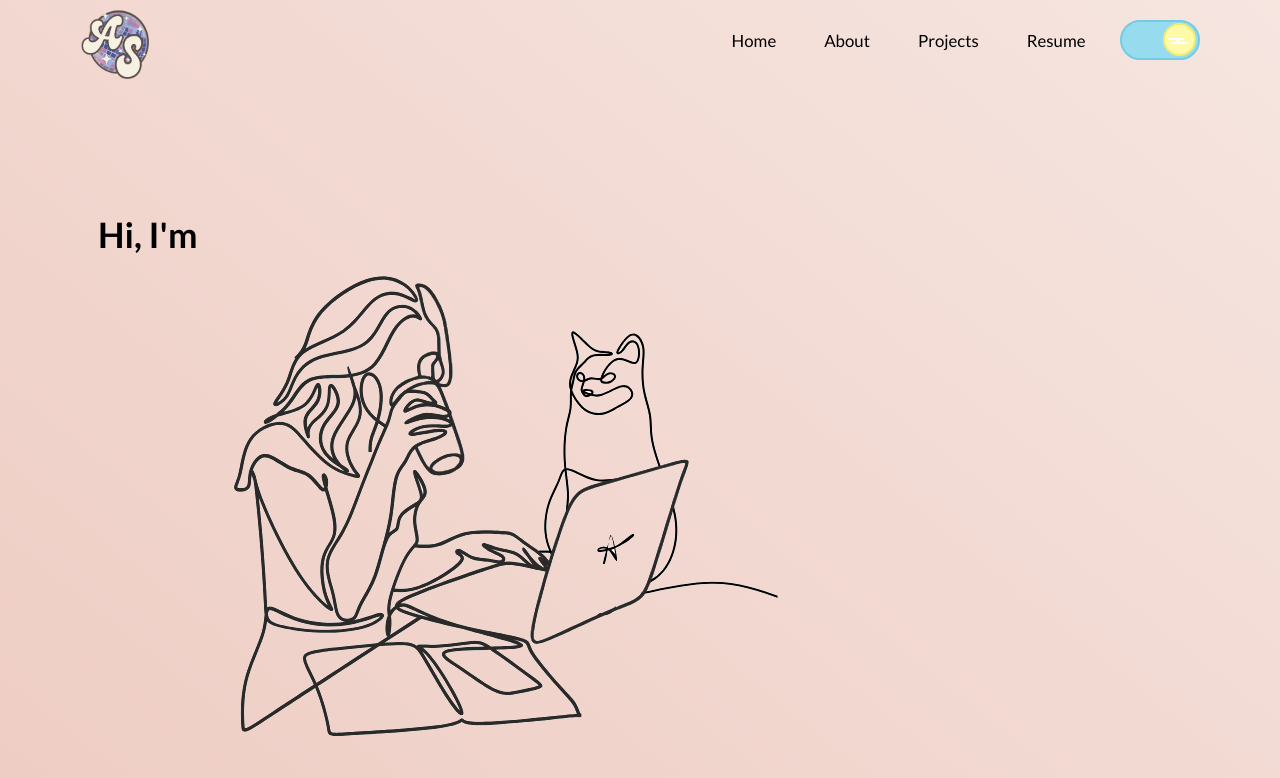
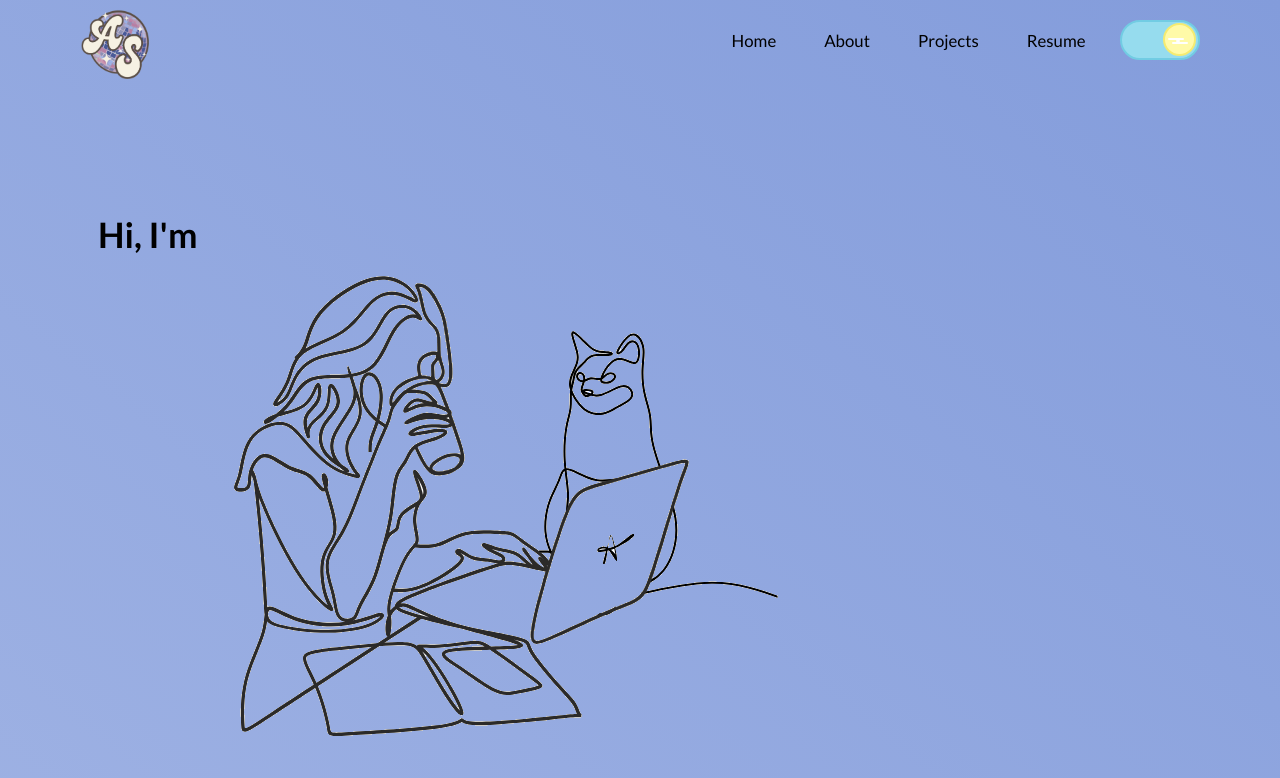
Before and after one commit to aesalas/SalasPortfolio, a React (Create React App) app: page / in a window 1280 px wide. Shown: the top 778 px of the page. Built offline with nearby package versions, Linux system fonts and the light colour scheme.

Commit message:
Update style.css

```diff
--- a/src/style.css
+++ b/src/style.css
@@ -3,19 +3,19 @@
 .theme-light {
   --background1: #7f7fa2;
   --background2:#a499ba;
-  --accent1: #e592a0;
-  --accent2: #f6f1e3;
+  --accent1: #f6f1e3;
+  --accent2: #ffeac6;
   --accent3:#F3D5A5;
 
   --accent3-highlight: #F8E6C9;
   --background1-shadow: #786a94;
 
-  --text-color: white;
+  --text-color: black;
 }
 
 .theme-dark{
-  --background1: #F6E5E0;
-  --background2:#EDCAC0;
+  --background1: #839cdb;
+  --background2:#a0b3e4;
   --accent1: #e592a0;
   --accent2: #000F14;
   --accent3:#284e9d;
```
